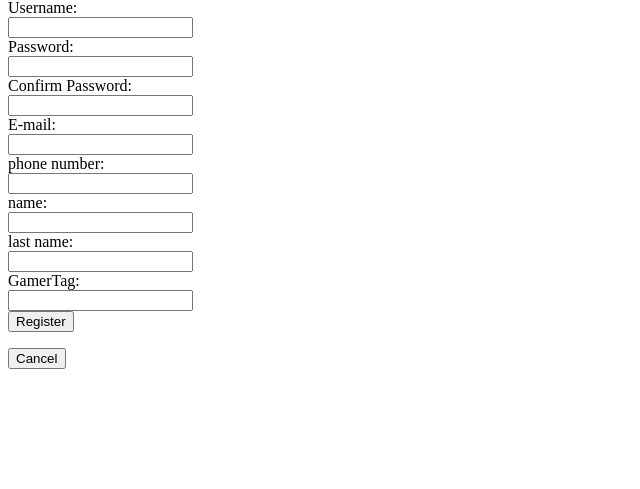
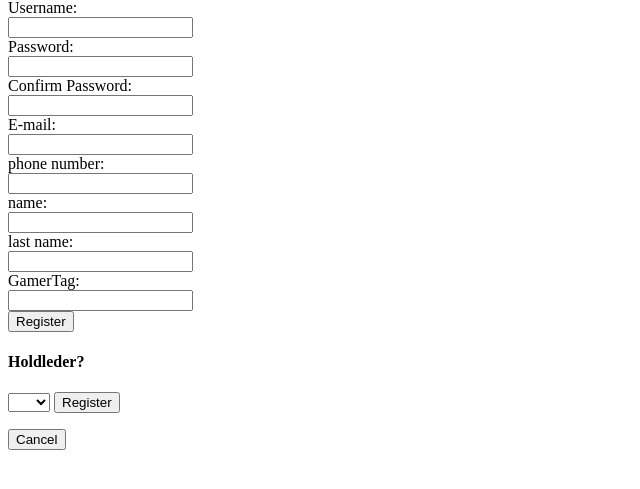
Before and after one commit to Nicklasx/BracketSystemProject, a PHP site: page /signupform.php in a window 1280 px wide. Shown: the part 56-545 px from the top of the page, without its empty margins (0-640 px from the left). Run offline with PHP 8.4, Linux system fonts and the light colour scheme.

Commit message:
signupform

```diff
--- a/signupform.php
+++ b/signupform.php
@@ -19,10 +19,20 @@ if(isset($_GET['error'])) {
     last name: <br><input type="text" name="lastname" required> <br>
     GamerTag: <br><input type="text" name="gamertag" required> <br>
     <input type="submit" value="Register">
+
+    <h4>Holdleder?</h4>
+    <select>
+    	<option value=""></option>
+    	<option value="ja">Ja</option>
+    	<option value="nej">Nej</option>
+    </select>
+    <input type="submit" value="Register">
 </form>
+
 <form action="index.php" method="POST">
     <input type="submit" value="Cancel">
 </form>
+
 
 <?php
 echo $line;
```
